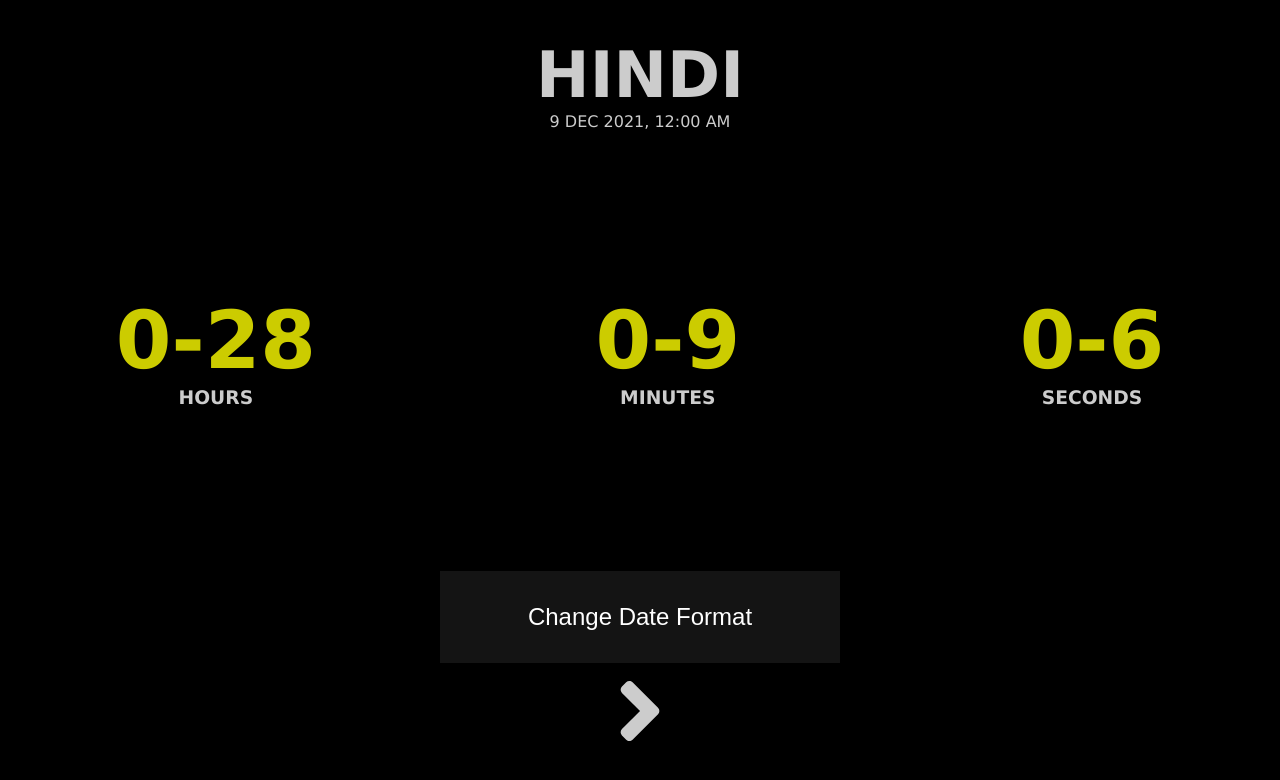
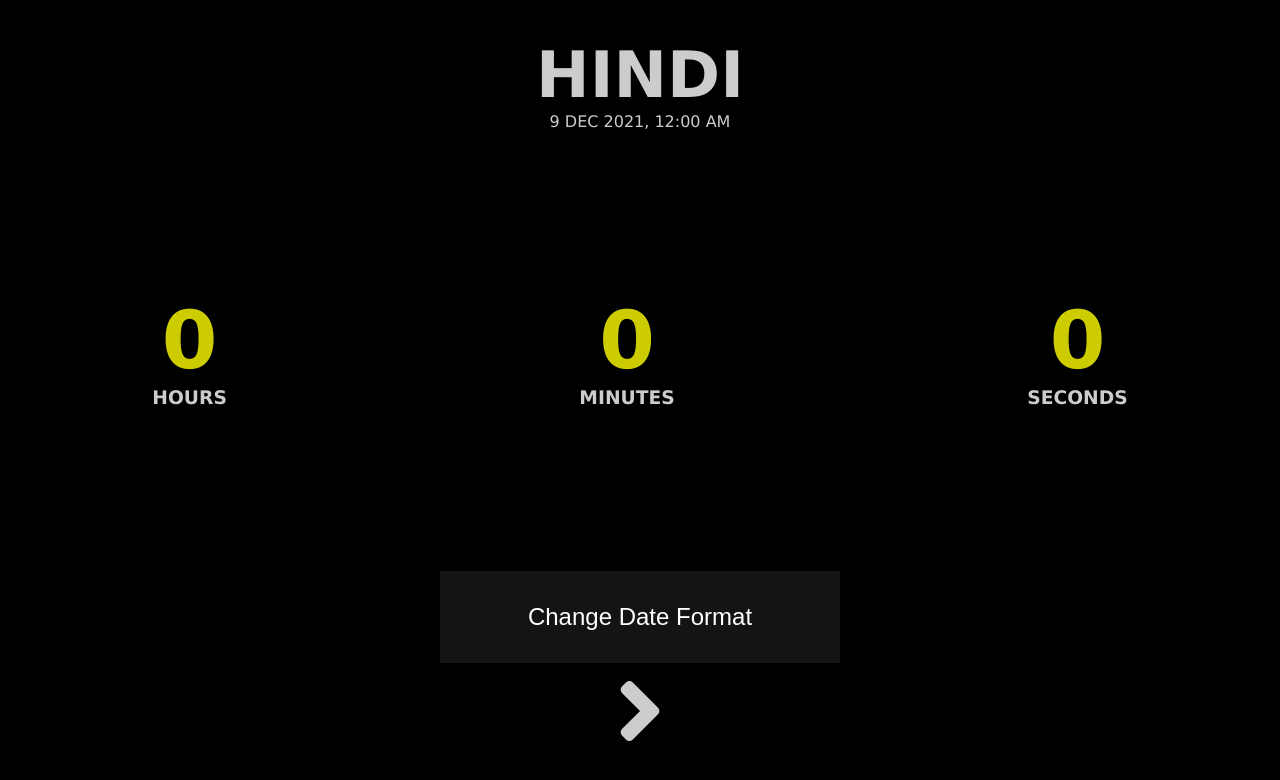
Before and after one commit to DRD667/JS-CountDown-Timer, a plain HTML site: page index.html in a window 1280 px wide. Drawn offline with Linux system fonts and the light colour scheme.

Commit message:
fixed clearInterval

```diff
--- a/app.js
+++ b/app.js
@@ -1,8 +1,8 @@
 const countdown = () => {
+  const btn = document.getElementsByClassName("changeFormat");
   const countDate = new Date("Dec 09 2021 00:00:00");
   const now = new Date().getTime();
   const gap = countDate - now;
-  const btn = document.getElementsByClassName("changeFormat");
 
   //   Calculating TIme
 
@@ -16,11 +16,7 @@ const countdown = () => {
   let textHour2 = Math.floor(gap / hour);
   const textMinutes = Math.floor((gap % hour) / minutes);
   const textSeconds = Math.floor((gap % minutes) / seconds);
-  function changeformat() {
-    const el = document.getElementsByClassName("days")[0];
-    el.classList.toggle("dis");
-    // textHour = Math.floor(gap / hour);
-  }
+
   document.getElementsByClassName("seconds")[0].innerText = textSeconds;
 
   if (textHour < 10) {
@@ -39,8 +35,6 @@ const countdown = () => {
 
   if (textSeconds < 10) {
     document.getElementsByClassName("seconds")[0].innerText = "0" + textSeconds;
-
-    btn.addEventListener("click", changeformat);
   } else {
     document.getElementsByClassName("seconds")[0].innerText = textSeconds;
   }
@@ -50,9 +44,21 @@ const countdown = () => {
   } else {
     document.getElementsByClassName("days")[0].innerText = textDay;
   }
+
+  function cat() {
+    if (gap < 10) {
+      clearInterval(ab);
+
+      var arr = document.getElementsByClassName("chtime");
+      for (let i = 0; i < arr.length; i++) {
+        arr[i].innerText = 0;
+      }
+    }
+  }
+  cat();
 };
 changeformat();
-setInterval(countdown, 400);
+var ab = setInterval(countdown, 400);
 btn.addEventListener("click", changeformat);
 
 function changeformat() {
```
Also changed, not shown: english/app.js (+14 -8 lines), english/english.html (+4 -4 lines), index.html (+1 -0 lines).
